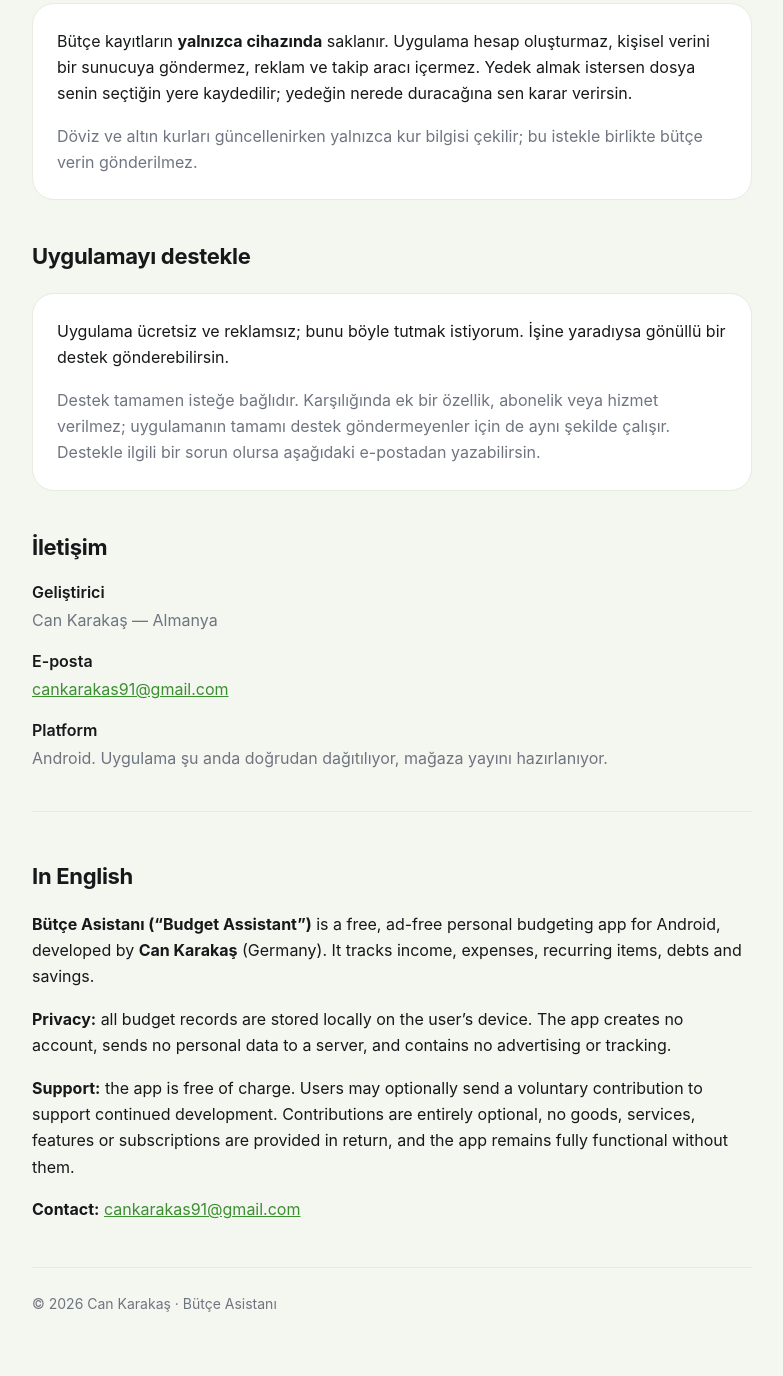
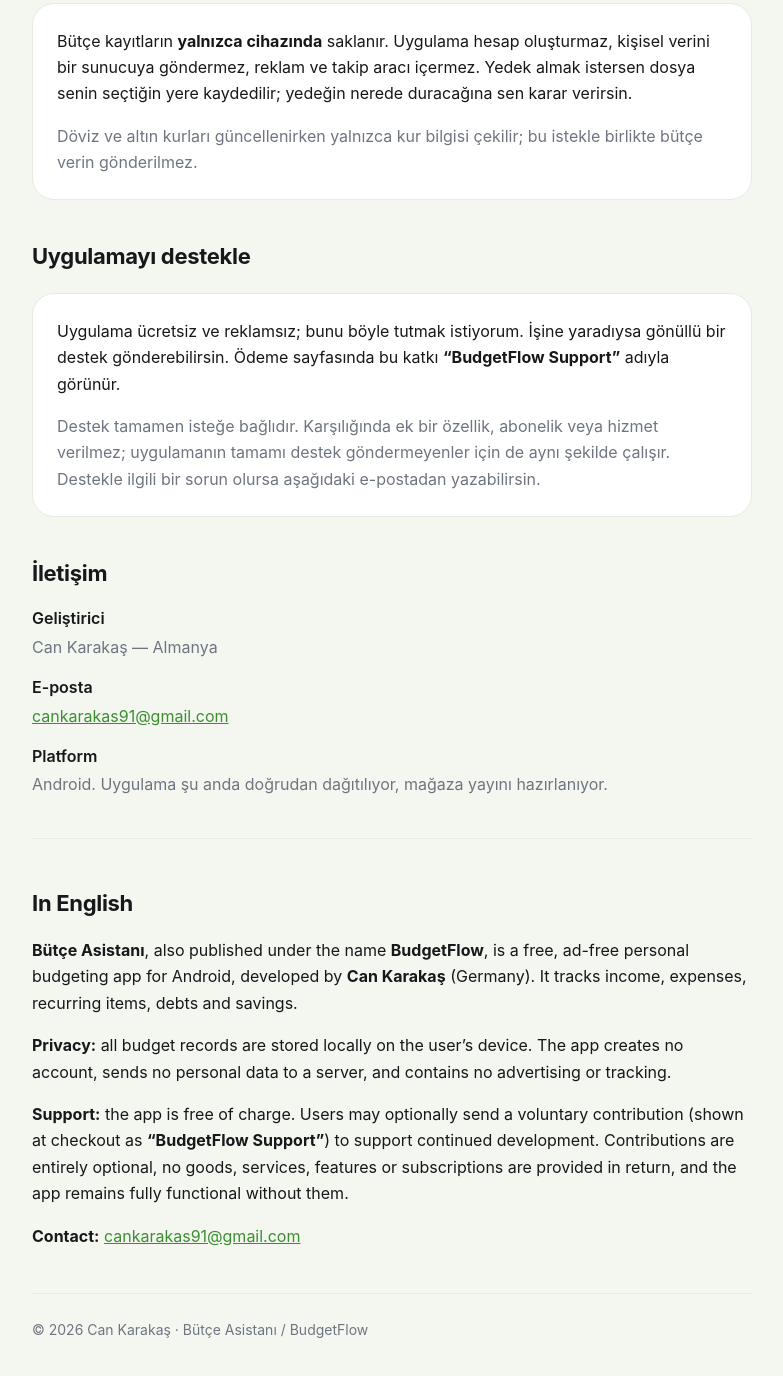
Before and after one commit to cankarakas91-cell/butce-asistani, a plain HTML site: page index.html in a window 1280 px wide. Shown: the part 976-2352 px from the top of the page, without its empty margins (248-1031 px from the left). Drawn offline with Linux system fonts and the light colour scheme.

Commit message:
site: BudgetFlow adini ekle (Stripe isim eslesmesi)

```diff
--- a/index.html
+++ b/index.html
@@ -3,8 +3,8 @@
 <head>
 <meta charset="utf-8">
 <meta name="viewport" content="width=device-width, initial-scale=1">
-<title>Bütçe Asistanı — kişisel bütçe uygulaması | Can Karakaş</title>
-<meta name="description" content="Bütçe Asistanı, verilerini cihazında tutan, reklamsız ve ücretsiz bir kişisel bütçe uygulamasıdır. Geliştirici: Can Karakaş.">
+<title>Bütçe Asistanı (BudgetFlow) — kişisel bütçe uygulaması | Can Karakaş</title>
+<meta name="description" content="Bütçe Asistanı (uluslararası adıyla BudgetFlow), verilerini cihazında tutan, reklamsız ve ücretsiz bir kişisel bütçe uygulamasıdır. Geliştirici: Can Karakaş.">
 <style>
   :root{
     --ink:#16181A; --muted:#6F7580; --bg:#F3F7F0; --card:#fff;
@@ -51,7 +51,7 @@
   <div class="wrap">
     <div class="logo">∿</div>
     <h1>Bütçe Asistanı</h1>
-    <p>Verileri cihazında kalan, reklamsız, ücretsiz kişisel bütçe uygulaması.</p>
+    <p><strong>BudgetFlow</strong> · Verileri cihazında kalan, reklamsız, ücretsiz kişisel bütçe uygulaması.</p>
   </div>
 </header>
 
@@ -111,7 +111,8 @@
   <div class="card">
     <p style="margin-top:0">
       Uygulama ücretsiz ve reklamsız; bunu böyle tutmak istiyorum. İşine yaradıysa
-      gönüllü bir destek gönderebilirsin.
+      gönüllü bir destek gönderebilirsin. Ödeme sayfasında bu katkı
+      <strong>“BudgetFlow Support”</strong> adıyla görünür.
     </p>
     <p class="muted" style="margin-bottom:0">
       Destek tamamen isteğe bağlıdır. Karşılığında ek bir özellik, abonelik veya
@@ -133,8 +134,9 @@
   <div class="en">
     <h2>In English</h2>
     <p>
-      <strong>Bütçe Asistanı (“Budget Assistant”)</strong> is a free, ad-free personal
-      budgeting app for Android, developed by <strong>Can Karakaş</strong> (Germany).
+      <strong>Bütçe Asistanı</strong>, also published under the name
+      <strong>BudgetFlow</strong>, is a free, ad-free personal budgeting app for Android,
+      developed by <strong>Can Karakaş</strong> (Germany).
       It tracks income, expenses, recurring items, debts and savings.
     </p>
     <p>
@@ -144,7 +146,8 @@
     </p>
     <p>
       <strong>Support:</strong> the app is free of charge. Users may optionally send a
-      voluntary contribution to support continued development. Contributions are
+      voluntary contribution (shown at checkout as <strong>“BudgetFlow Support”</strong>)
+      to support continued development. Contributions are
       entirely optional, no goods, services, features or subscriptions are provided in
       return, and the app remains fully functional without them.
     </p>
@@ -155,7 +158,7 @@
   </div>
 
   <footer>
-    © 2026 Can Karakaş · Bütçe Asistanı
+    © 2026 Can Karakaş · Bütçe Asistanı / BudgetFlow
   </footer>
 
 </div>
```
